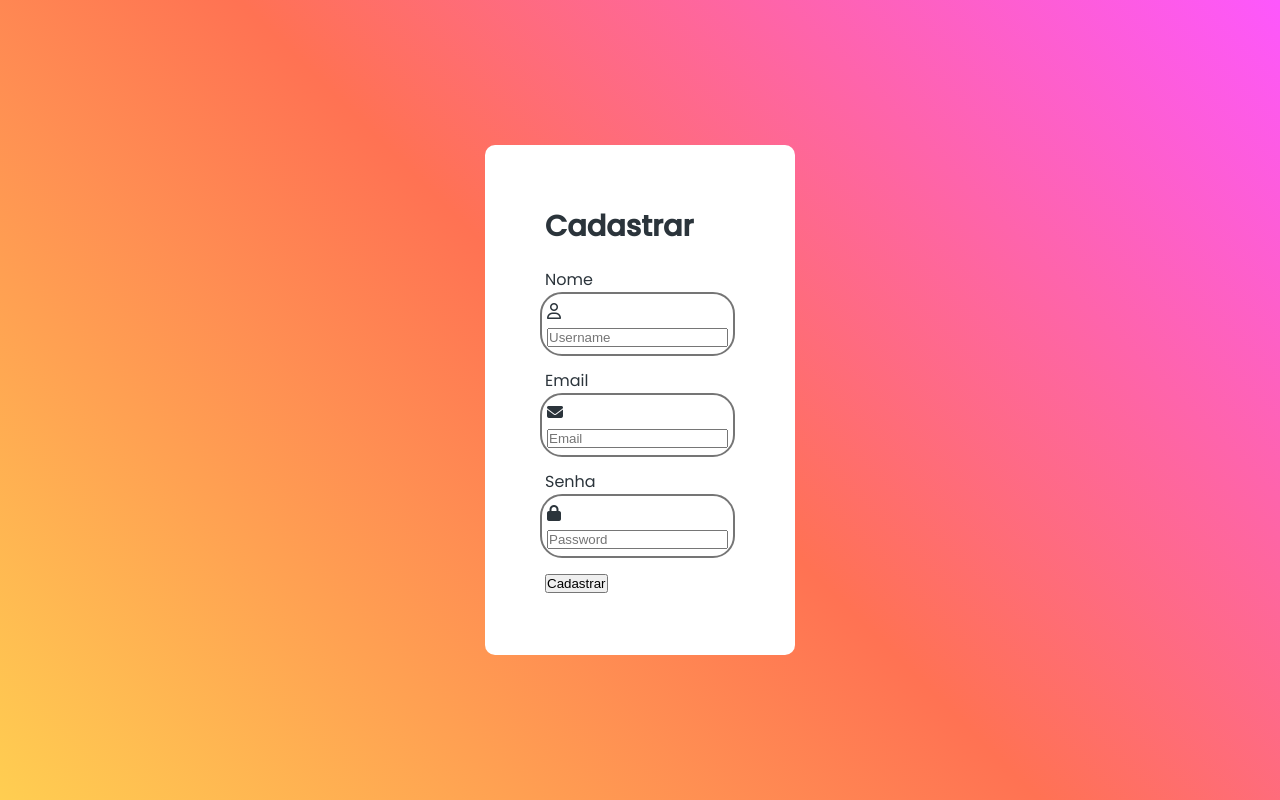
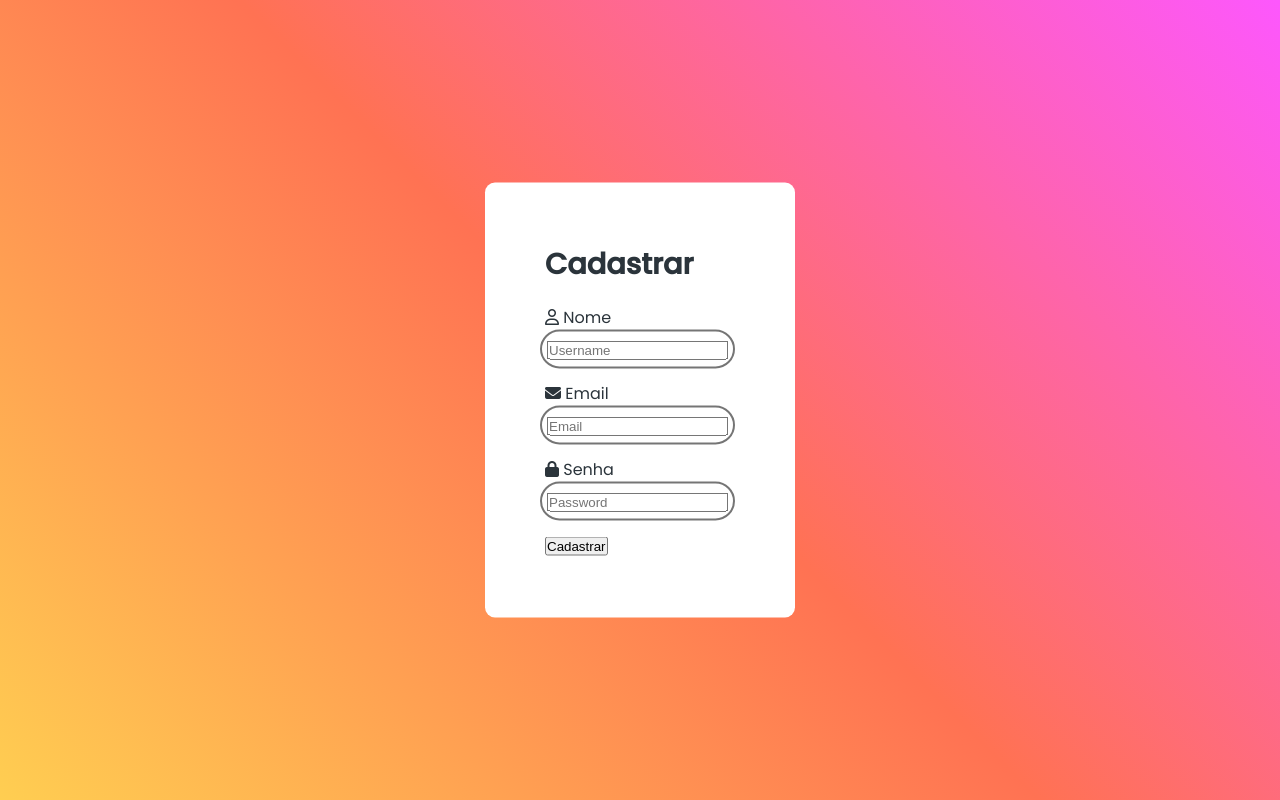
Before and after one commit to SparklesHanabi/Tela-de-Login, a plain HTML site: page cadastro.html in a window 1280 px wide. Drawn offline with Linux system fonts and the light colour scheme.

Commit message:
Add files via upload

```diff
--- a/cadastro.html
+++ b/cadastro.html
@@ -10,24 +10,25 @@
 <body>
     <div id="form">
         <form action="">
-            <h2 class="title">Cadastrar</h2>
+            <h2 class="title">Cadastrar</h2> <i class="fa-regular fa-user"></i>
 
             <label for="username">Nome</label>
             <div class="input">
-                <i class="fa-regular fa-user"></i>
+
                 <input id="username" name="username" placeholder="Username" type="text">
             </div>
 
-            <label for="email">Email</label>
+                 <i class="fa-solid fa-envelope"></i> <label for="email">Email</label>
             <div class="input">
-                <i class="fa-solid fa-envelope"></i>
+
 
                 <input id="email" placeholder="Email" type="text">
             </div>
+            <i class="fa-solid fa-lock"></i>
+            <label for="senha">Senha</label>
 
-            <label for="senha">Senha</label>
+
             <div class="input">
-                <i class="fa-solid fa-lock"></i>
                 <input id="senha" placeholder="Password" type="password">
             </div>
 
--- /dev/null
+++ b/form.css
@@ -0,0 +1,90 @@
+@import url('https://fonts.googleapis.com/css2?family=Poppins:wght@400;500&display=swap');
+
+*{
+    margin: 0;
+    padding: 0;
+}
+
+body{
+    width: 100%;
+    height: 100vh;
+    font-family: 'Poppins', sans-serif;
+    background:linear-gradient( 45deg, rgb(44, 43, 43), rgb(0, 140, 255), orange);
+}
+#form{
+ position: relative;
+ top: 50%;
+ left: 50%;
+ transform: translate(-50%, -50%);
+ background: #fff;
+ border-radius: 10px;
+ padding: 60px;
+ width: 250px;
+ animation: iniciar 1.5s ease-out;
+ pointer-events: all;
+ align-items: center;
+ color: #2b343b
+
+}
+.title{
+    font-size: 1.8em;
+    margin-bottom: 10%;
+    text-align: center;
+}
+.input{
+    min-width: 280;
+    border-radius: 22px;
+    border: 2px #0000008a solid;
+    padding: 5px;
+    margin: 0px 0px 12px -5px;
+}
+input i{
+    font-size: 1.2em;
+    padding: 5px;
+    background: -webkit-linear-gradient( 45deg, rgb(44, 43, 43), rgb(0, 140, 255), orange);
+    -webkit-text-fill-color: transparent;
+}
+input {
+    width: 100%;
+    border: none;
+    outline: none;
+    font-family: 'Poppins', sans-serif;
+    transform: translateY(-10);
+    color: #2b343b;
+    font-size: 10pt;
+}
+
+#btn{
+    margin-top: 10%;
+    width: 100%;
+    outline: none;
+    border-radius: 20px;
+    text-align: center;
+}
+
+#btn button{
+    font-family: 'Poppins',sans-serif;
+    width: 100%;
+    height: 40px;
+    border-radius: 40px;
+    cursor: pointer;
+    font-size: 1.2em;
+    color: #fff;
+    background: rgb(4, 135, 243)
+}
+#btn button:hover{
+    transform: scale(1.2);
+    z-index: -1;
+    background: #0171cc;
+}
+@keyframes iniciar {
+    0%{
+        top: -20%;
+        opacity: 0;
+    }
+    100%{
+        top: 50%;
+        opacity: 100%;
+    }
+
+}
```
